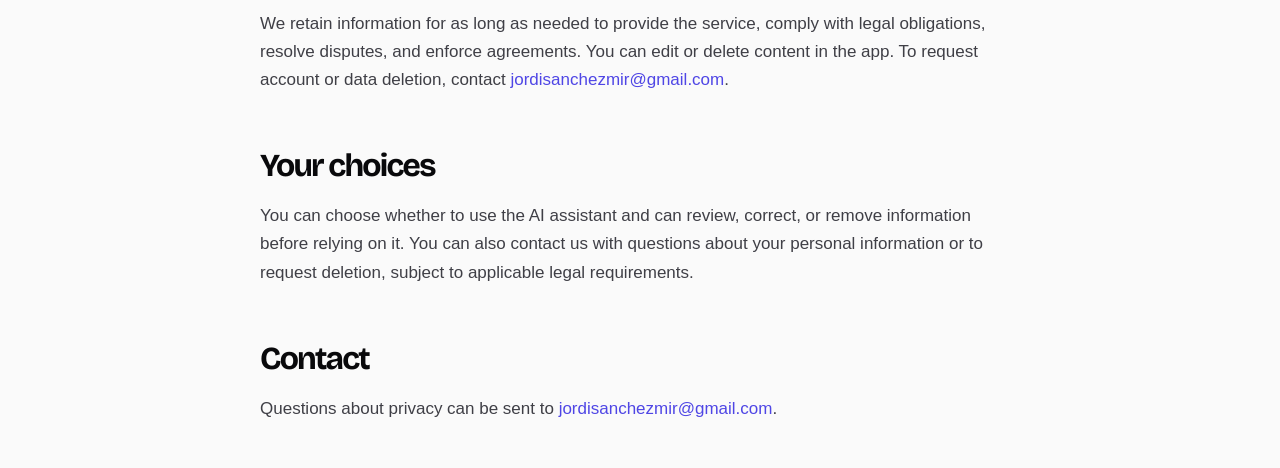
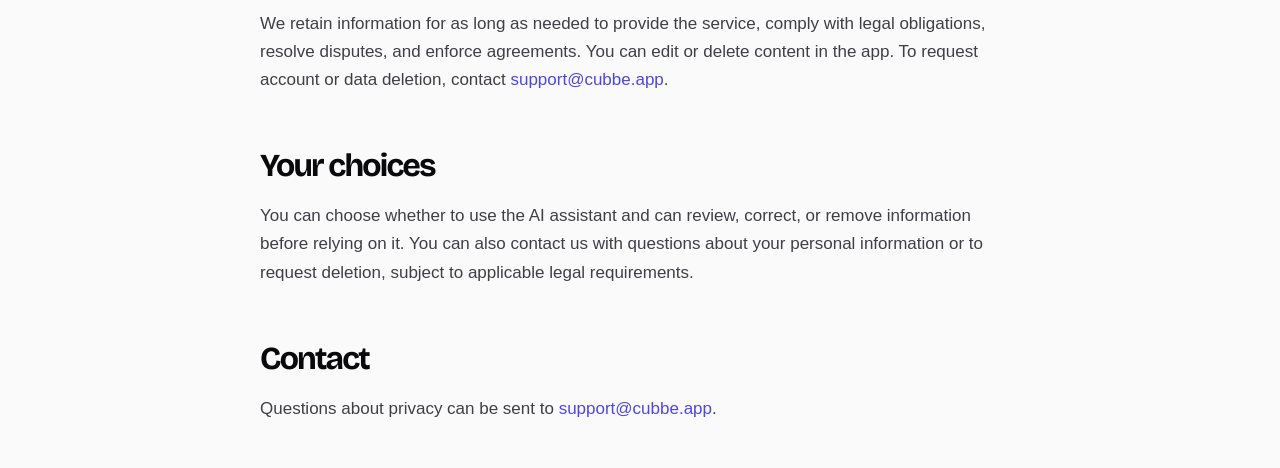
Before and after one commit to jsanchezmir/cubbe-web, a Next.js app: page /privacy in a window 1280 px wide. Shown: the part 1413-1881 px from the top of the page. Built offline with nearby package versions, Linux system fonts and the light colour scheme.

Commit message:
Use support email for legal contact

```diff
--- a/app/privacy/page.tsx
+++ b/app/privacy/page.tsx
@@ -10,8 +10,8 @@ export default function Privacy() {
     <h2>Your content</h2><p>You are responsible for making sure that you have the rights and permissions needed to upload photos and other content. Do not upload content that you are not authorized to use or that contains sensitive information you do not want processed or shared through the app.</p>
     <h2>AI-assisted cataloging</h2><p>When you use the AI assistant, photos and related item information may be processed to identify useful details and suggest descriptions, categories, and tags. AI-generated suggestions may be inaccurate or incomplete. You should review and edit the results before saving or relying on them. Cubbe is not responsible for the content, classification, or consequences of an AI-generated suggestion.</p>
     <h2>How we use information</h2><p>We use account and inventory information to operate, secure, maintain, and improve Cubbe. We do not sell your personal information. Information may be processed by service providers that help us provide authentication, storage, hosting, analytics, or AI-assisted features. Those providers may process information only as needed to provide their services and under their applicable terms and privacy commitments.</p>
-    <h2>Retention and deletion</h2><p>We retain information for as long as needed to provide the service, comply with legal obligations, resolve disputes, and enforce agreements. You can edit or delete content in the app. To request account or data deletion, contact <a className="text-link" href="mailto:jordisanchezmir@gmail.com">jordisanchezmir@gmail.com</a>.</p>
+    <h2>Retention and deletion</h2><p>We retain information for as long as needed to provide the service, comply with legal obligations, resolve disputes, and enforce agreements. You can edit or delete content in the app. To request account or data deletion, contact <a className="text-link" href="mailto:support@cubbe.app">support@cubbe.app</a>.</p>
     <h2>Your choices</h2><p>You can choose whether to use the AI assistant and can review, correct, or remove information before relying on it. You can also contact us with questions about your personal information or to request deletion, subject to applicable legal requirements.</p>
-    <h2>Contact</h2><p>Questions about privacy can be sent to <a className="text-link" href="mailto:jordisanchezmir@gmail.com">jordisanchezmir@gmail.com</a>.</p>
+    <h2>Contact</h2><p>Questions about privacy can be sent to <a className="text-link" href="mailto:support@cubbe.app">support@cubbe.app</a>.</p>
   </article><Footer /></main>;
 }
--- a/app/terms/page.tsx
+++ b/app/terms/page.tsx
@@ -12,6 +12,6 @@ export default function Terms() {
     <h2>Availability and data</h2><p>Cubbe is provided on an “as available” basis. We do not guarantee that the app, AI features, stored content, synchronization, or sharing features will always be available, uninterrupted, secure, or error-free. You should keep independent copies of important information and photos.</p>
     <h2>Subscriptions</h2><p>Some features may require a paid plan. Subscription terms, prices, renewals, and cancellation are shown in the app and managed through your Apple account.</p>
     <h2>Disclaimers and limitation of liability</h2><p>To the fullest extent permitted by applicable law, Cubbe and its owner are not responsible for indirect, incidental, special, consequential, exemplary, or punitive damages, or for loss of data, belongings, profits, revenue, goodwill, or opportunities arising from or related to your use of Cubbe, your content, an AI response, an incorrect item record, or an interruption of the service.</p><p>Nothing in these terms excludes or limits liability that cannot legally be excluded or limited under applicable law.</p>
-    <h2>Contact</h2><p>For questions about these terms, contact <a className="text-link" href="mailto:jordisanchezmir@gmail.com">jordisanchezmir@gmail.com</a>.</p>
+    <h2>Contact</h2><p>For questions about these terms, contact <a className="text-link" href="mailto:support@cubbe.app">support@cubbe.app</a>.</p>
   </article><Footer /></main>;
 }
```
